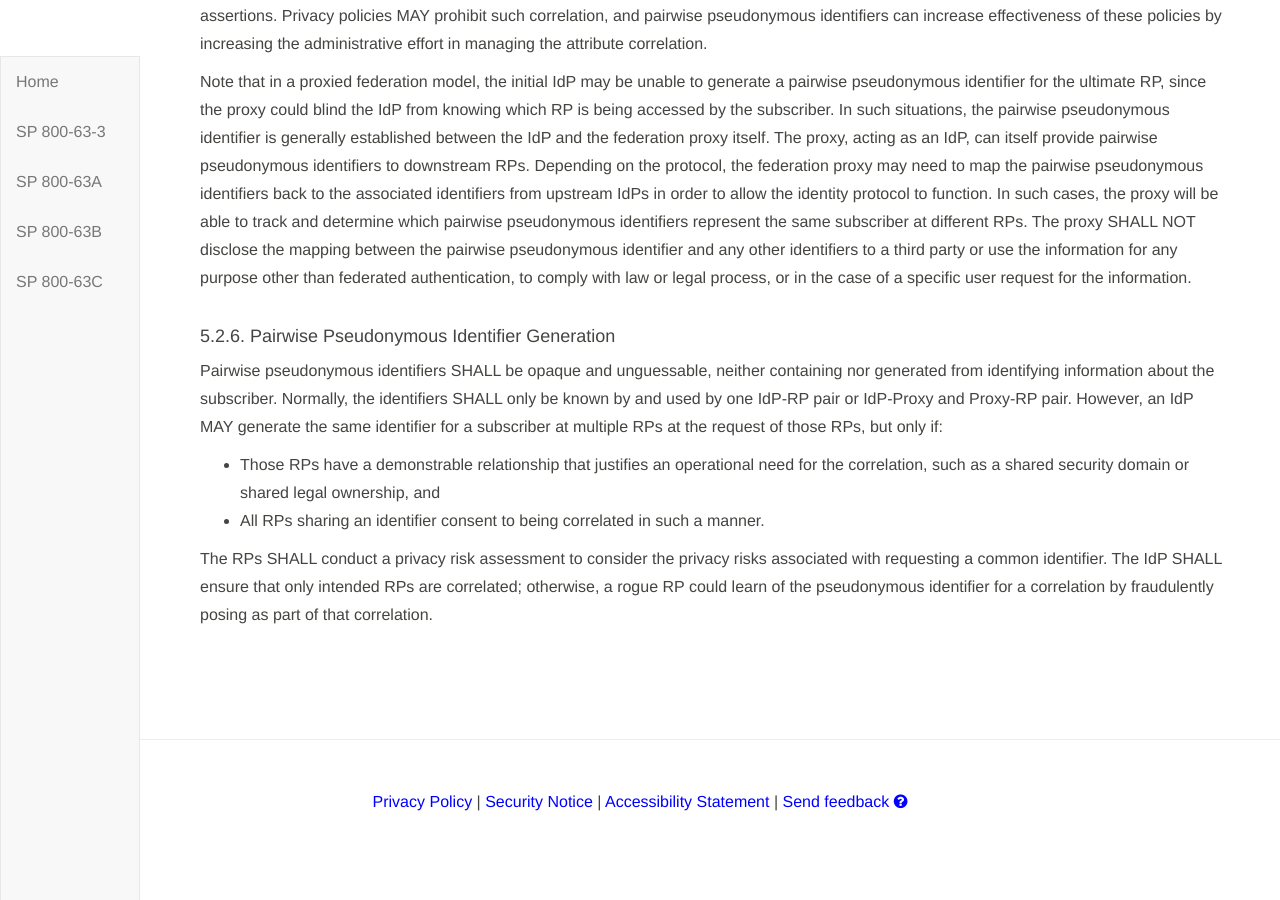
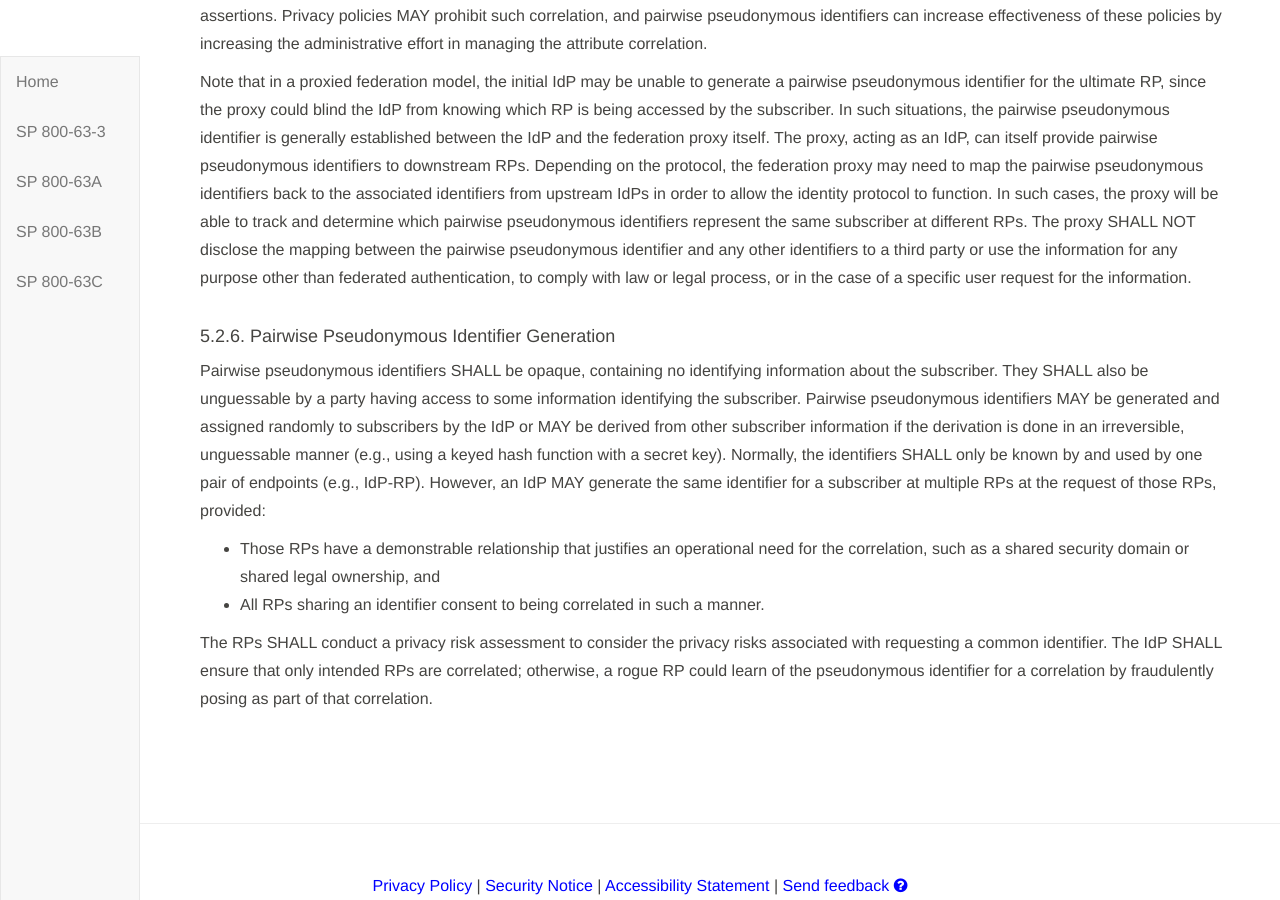
Before and after one commit to usnistgov/800-63-3, a Jekyll site: the page built from sp800-63c/sec5_assertions.md, in a window 1280 px wide and 900 px high, scrolled down 3083 px. Built offline with Jekyll 4.4.1, drawn with Linux system fonts in a browser that asks for light colours; our own code applies the rules of GitHub Pages for plain Markdown files; before the commit the page ends 3899 px from its top, so only the background shows below that.

Commit message:
Update PPI generation

```diff
--- a/sp800-63c/sec5_assertions.md
+++ b/sp800-63c/sec5_assertions.md
@@ -85,7 +85,7 @@ Note that in a proxied federation model, the initial IdP may be unable to genera
 
 #### 5.2.6. <a name="ppi-gen"></a>Pairwise Pseudonymous Identifier Generation
 
-Pairwise pseudonymous identifiers SHALL be opaque and unguessable, neither containing nor generated from identifying information about the subscriber. Normally, the identifiers SHALL only be known by and used by one IdP-RP pair or IdP-Proxy and Proxy-RP pair. However, an IdP MAY generate the same identifier for a subscriber at multiple RPs at the request of those RPs, but only if:
+Pairwise pseudonymous identifiers SHALL be opaque, containing no identifying information about the subscriber. They SHALL also be unguessable by a party having access to some information identifying the subscriber. Pairwise pseudonymous identifiers MAY be generated and assigned randomly to subscribers by the IdP or MAY be derived from other subscriber information if the derivation is done in an irreversible, unguessable manner (e.g., using a keyed hash function with a secret key). Normally, the identifiers SHALL only be known by and used by one pair of endpoints (e.g., IdP-RP). However, an IdP MAY generate the same identifier for a subscriber at multiple RPs at the request of those RPs, provided:
 
 * Those RPs have a demonstrable relationship that justifies an operational need for the correlation, such as a shared security domain or shared legal ownership, and
 * All RPs sharing an identifier consent to being correlated in such a manner.
```
